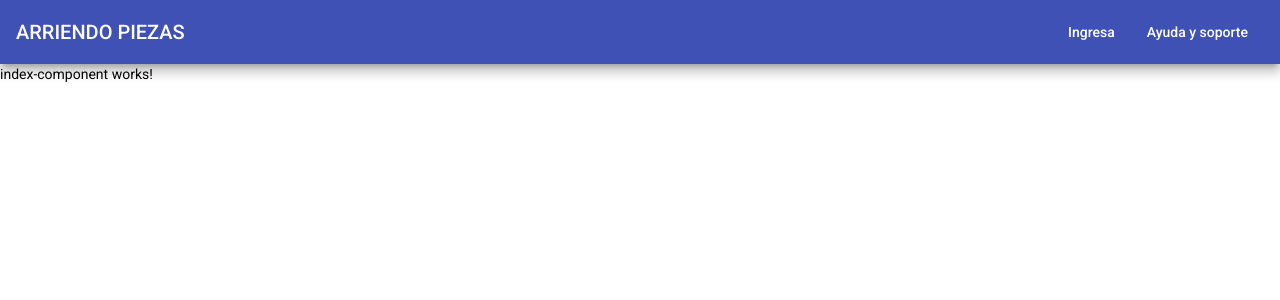
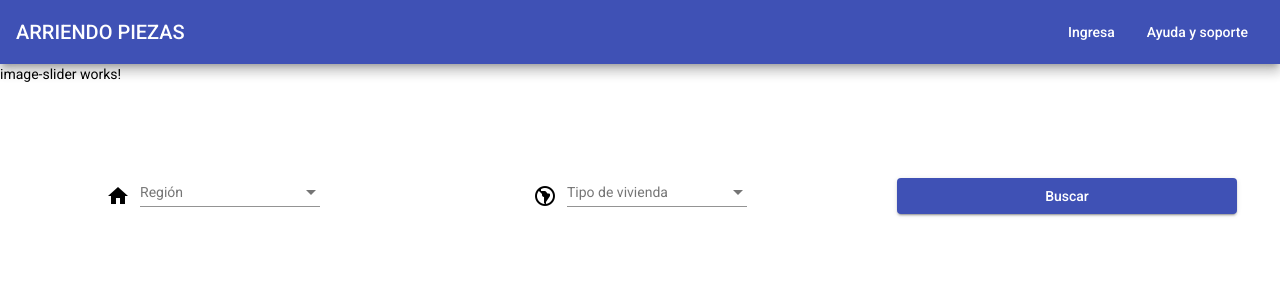
Before and after one commit to Cristian26091/arriendo_piezas_web, an Angular app in the folder real_state_web/: page /index in a window 1280 px wide. Shown: the top 300 px of the page. Built offline with nearby package versions, Linux system fonts and the light colour scheme.

Commit message:
buscador

```diff
--- a/real_state_web/src/app/Index/index-component/index-component.component.html
+++ b/real_state_web/src/app/Index/index-component/index-component.component.html
@@ -1,2 +1,5 @@
 <app-toolbar></app-toolbar>
-<p>index-component works!</p>
+
+<app-image-slider></app-image-slider>
+
+<app-searcher></app-searcher>
--- /dev/null
+++ b/real_state_web/src/app/auxComponents/image-slider/image-slider.component.html
@@ -0,0 +1 @@
+<p>image-slider works!</p>
--- /dev/null
+++ b/real_state_web/src/app/auxComponents/image-slider/image-slider.component.ts
@@ -0,0 +1,15 @@
+import { Component, OnInit } from '@angular/core';
+
+@Component({
+  selector: 'app-image-slider',
+  templateUrl: './image-slider.component.html',
+  styleUrls: ['./image-slider.component.css']
+})
+export class ImageSliderComponent implements OnInit {
+
+  constructor() { }
+
+  ngOnInit(): void {
+  }
+
+}
--- /dev/null
+++ b/real_state_web/src/app/auxComponents/searcher/searcher.component.css
@@ -0,0 +1,16 @@
+.mat-form-field{
+    display: flex;
+    justify-content: center;
+    align-items: center;
+    flex-direction: column;
+    /* border: 3px solid green; */
+}
+
+.icon-padding{
+    margin-left: 10px;
+}
+
+.boton-buscar {
+    width: 80%;
+
+}
--- /dev/null
+++ b/real_state_web/src/app/auxComponents/searcher/searcher.component.html
@@ -0,0 +1,60 @@
+<mat-grid-list cols="3" rowHeight="50%">
+
+    <mat-grid-tile
+        [colspan]="1"
+        [rowspan]="1"
+        [style.background]="'transparent'">
+        <!-- Region -->
+        <mat-icon aria-hidden="false" aria-label="Example home icon" fontIcon="home"></mat-icon>
+        <div class="icon-padding"></div>
+        <mat-form-field>
+            <mat-label>Región</mat-label>
+            <mat-select >
+              <mat-option>None</mat-option>
+              <mat-option value="option3">Arica y parinacota</mat-option>
+              <mat-option value="option1">Tarapaca</mat-option>
+              <mat-option value="option2">Antofagaste</mat-option>
+              <mat-option value="option3">Atacama</mat-option>
+              <mat-option value="option3">Coquimbo</mat-option>
+              <mat-option value="option3">Valparaiso</mat-option>
+              <mat-option value="option3">Región Metropolitana</mat-option>
+              <mat-option value="option3">Libertador Bernardo O'higgins</mat-option>
+              <mat-option value="option3">Maule</mat-option>
+              <mat-option value="option3">Ñuble</mat-option>
+              <mat-option value="option3">Biobío</mat-option>
+              <mat-option value="option3">Araucanía</mat-option>
+              <mat-option value="option3">Ríos</mat-option>
+              <mat-option value="option3">Lagos</mat-option>
+              <mat-option value="option3">Aysén</mat-option>
+              <mat-option value="option3">Magallanes</mat-option>
+            </mat-select>
+        </mat-form-field>
+    </mat-grid-tile>
+
+
+    <mat-grid-tile
+        [colspan]="1"
+        [rowspan]="1"
+        [style.background]="'transparent'">
+        <!-- Casa o departamento -->
+        <mat-icon aria-hidden="false" aria-label="Example home icon" fontIcon="south_america"></mat-icon>
+        <div class="icon-padding"></div>
+        <mat-form-field>
+            <mat-label>Tipo de vivienda</mat-label>
+            <mat-select>
+            <mat-option>None</mat-option>
+            <mat-option value="option1">Casa</mat-option>
+            <mat-option value="option2">Departamento</mat-option>
+            </mat-select>
+        </mat-form-field>
+    </mat-grid-tile>
+
+    <mat-grid-tile
+        [colspan]="1"
+        [rowspan]="1"
+        [style.background]="'transparent'">
+        <!-- texto3 -->
+        <button mat-raised-button color="primary" class="boton-buscar" >Buscar</button>
+    </mat-grid-tile>
+
+</mat-grid-list>
```
Also changed, not shown: real_state_web/src/app/app.module.ts (+11 -1 lines), real_state_web/src/app/auxComponents/searcher/searcher.component.ts (added, +11 -0 lines), real_state_web/src/app/auxComponents/image-slider/image-slider.component.css (added), 2 other files (tests, documents, lock files or other folders).
